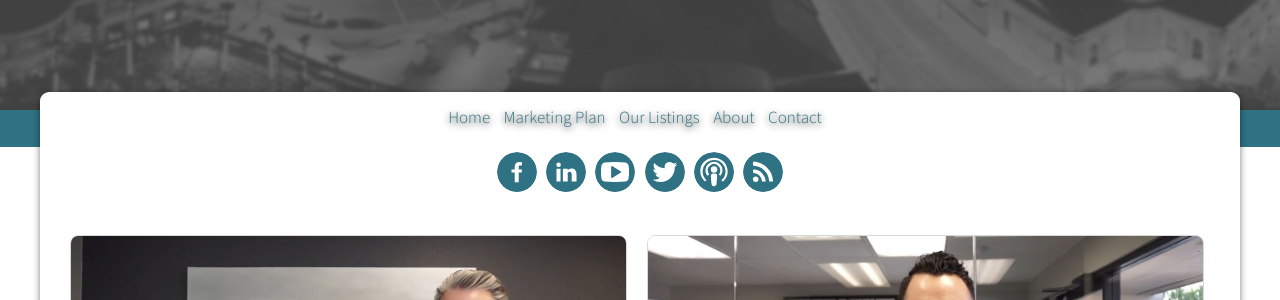
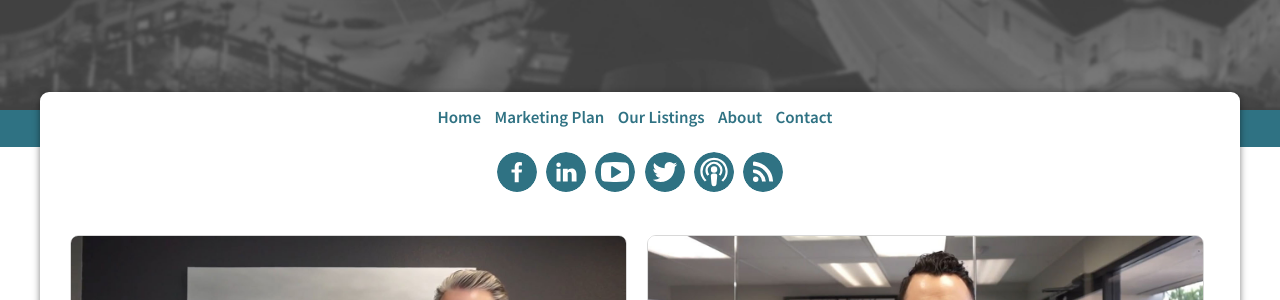
Before and after one commit to Vyralmarketing/Escrow, a Jekyll site: the page built from index.html, in a window 1280 px wide. Shown: the part 423-723 px from the top of the page. Built offline with Jekyll 4.4.1, drawn with Linux system fonts in a browser that asks for light colours; the list of posts is cut into pages by our own code.

Commit message:
Updated '/_sass/_nav.sass' via CloudCannon

```diff
--- a/_sass/_nav.sass
+++ b/_sass/_nav.sass
@@ -2,13 +2,12 @@
   position: relative
   z-index: 15
   text-align: center
-  font-weight: 300
+  font-weight: bold
   font-size: 1.7rem
   text-transform: capitalize
   width: 100%
   height: $nav-height
   line-height: 4rem
-  text-shadow: $header-shadow
   ul
     margin-right: 1rem
     list-style-type: none
```
